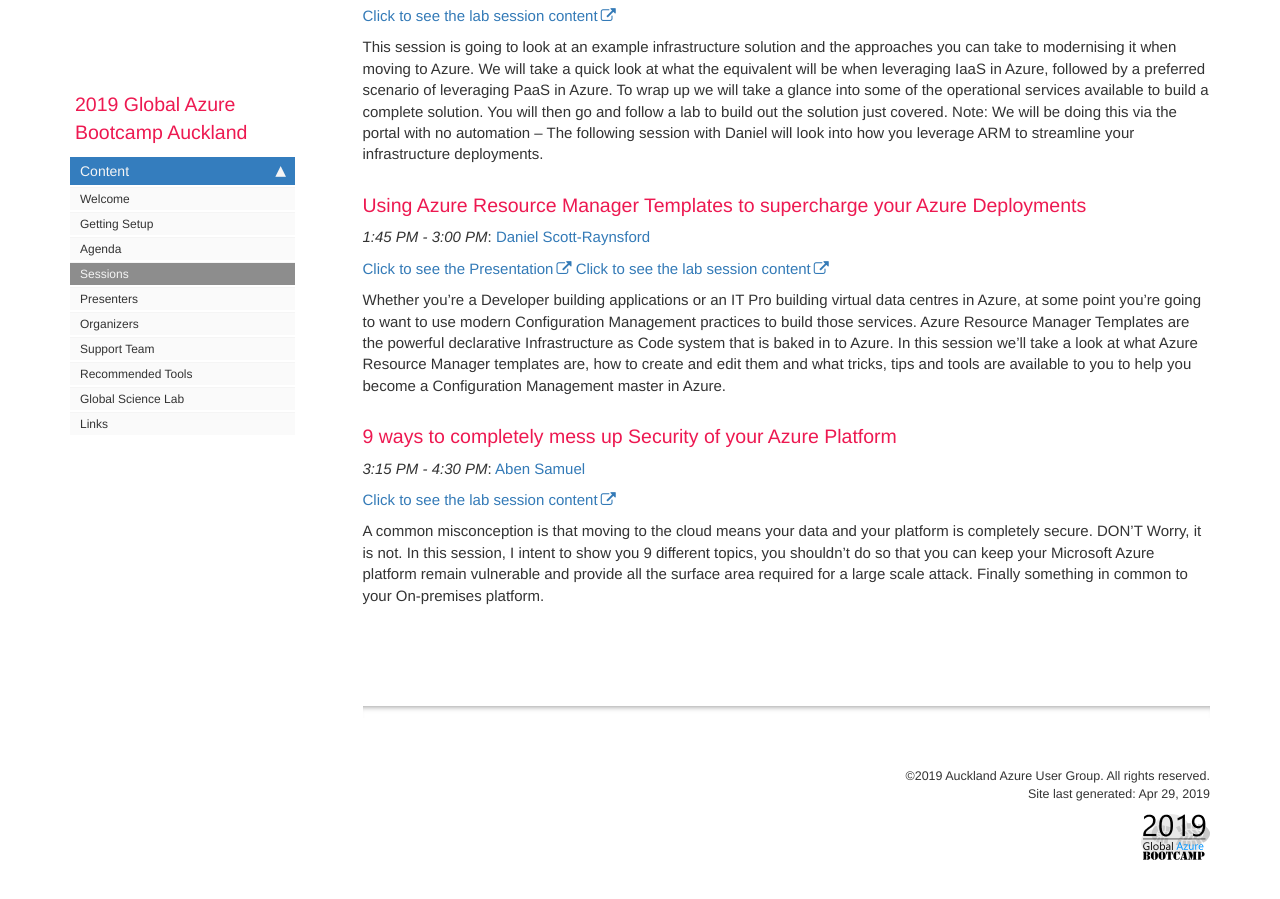
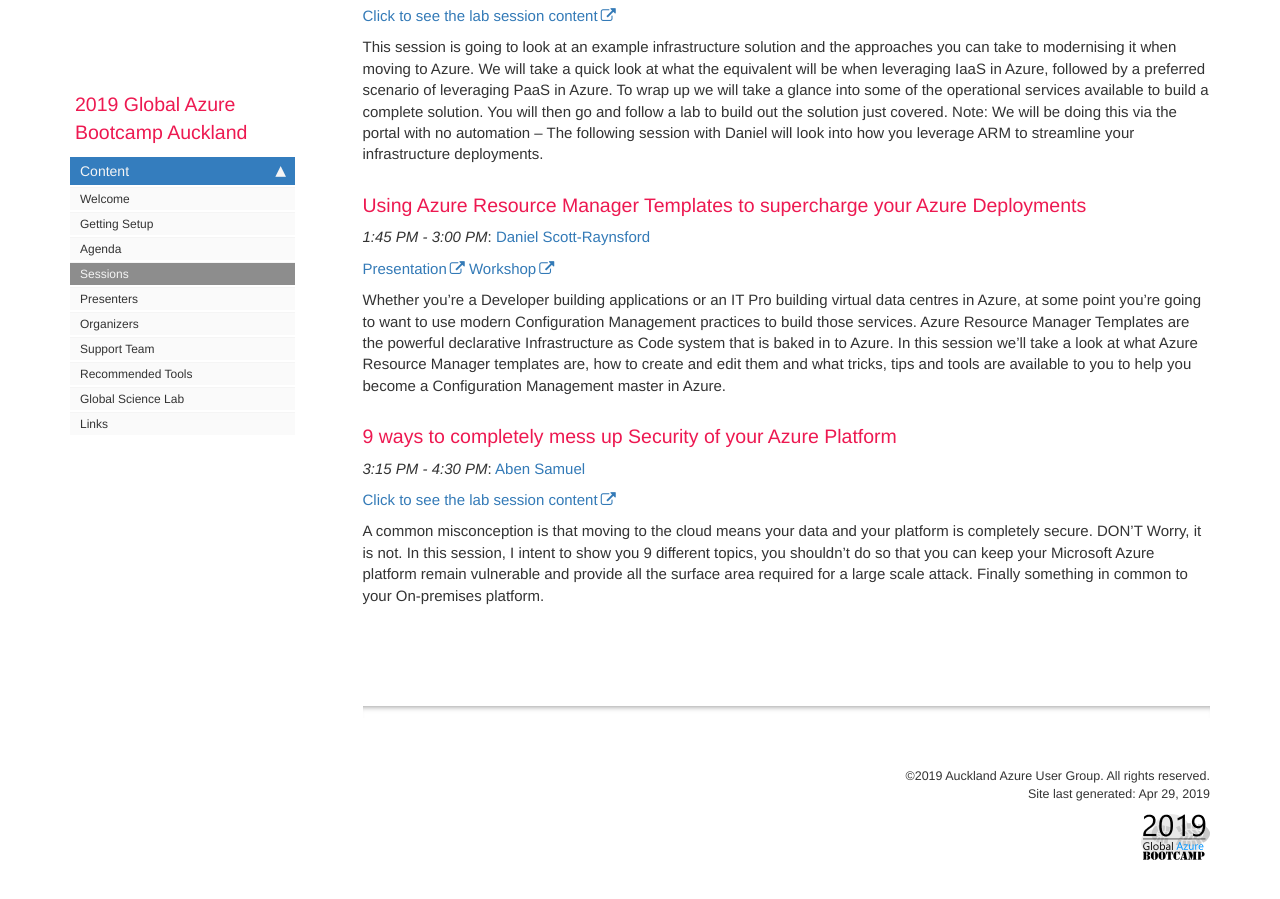
Before and after one commit to AotearoaAzureMeetup/global-azure-bootcamp-2019, a Jekyll site: the page built from content_sessions.md, in a window 1280 px wide and 900 px high, scrolled down 2817 px. Built offline with Jekyll 4.4.1, drawn with Linux system fonts in a browser that asks for light colours; nearby versions of some CDN libraries; comment, search, counter and statistics services are not loaded.

Commit message:
Clean up

```diff
--- a/content_sessions.md
+++ b/content_sessions.md
@@ -107,8 +107,8 @@ This session is going to look at an example infrastructure solution and the appr
 
 _1:45 PM - 3:00 PM_: [Daniel Scott-Raynsford](content_presenters.html#daniel-scott-raynsford)
 
-[Click to see the Presentation](https://github.com/PlagueHO/Workshop-ARM-Templates/blob/master/ppt/using-azure-resource-manager-templates-to-supercharge-your-azure-deployments.pptx)
-[Click to see the lab session content](https://github.com/PlagueHO/Workshop-ARM-Templates)
+[Presentation](https://github.com/PlagueHO/Workshop-ARM-Templates/blob/master/ppt/using-azure-resource-manager-templates-to-supercharge-your-azure-deployments.pptx)
+[Workshop](https://github.com/PlagueHO/Workshop-ARM-Templates)
 
 Whether you’re a Developer building applications or an IT Pro building virtual data centres in Azure, at some point you're going to want to use modern Configuration Management practices to build those services. Azure Resource Manager Templates are the powerful declarative Infrastructure as Code system that is baked in to Azure. In this session we'll take a look at what Azure Resource Manager templates are, how to create and edit them and what tricks, tips and tools are available to you to help you become a Configuration Management master in Azure.
 
```
Also changed, not shown: content_setup.md (+1 -1 lines).
